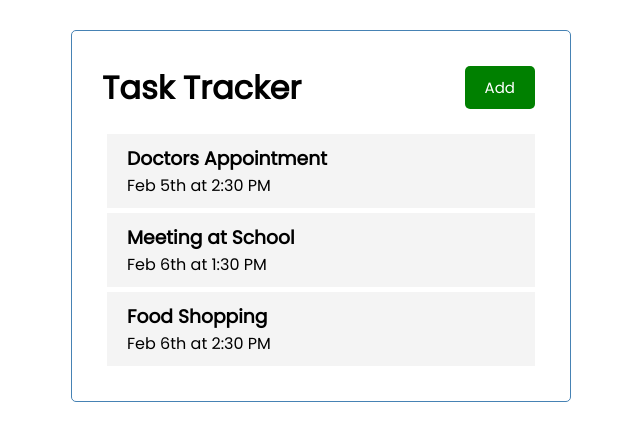
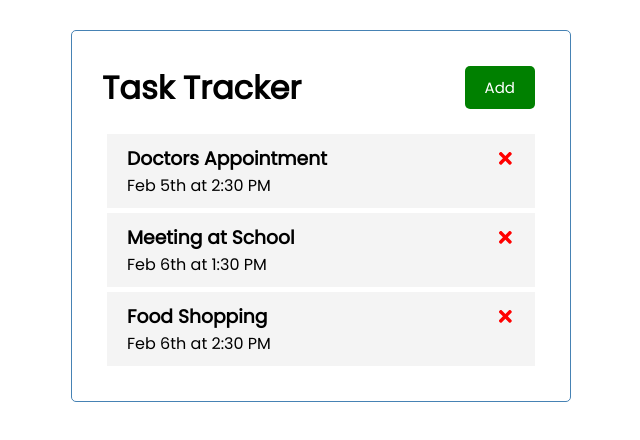
Before and after one commit to ADolbyB/react-tasks, a React (Create React App) app: page / in a window 1280 px wide. Shown: the top 440 px of the page, without its empty margins (319-959 px from the left). Built offline with nearby package versions, Linux system fonts and the light colour scheme.

Commit message:
Add Red X's To Tasks

```diff
--- a/package.json
+++ b/package.json
@@ -8,6 +8,7 @@
     "@testing-library/user-event": "^13.5.0",
     "react": "^18.2.0",
     "react-dom": "^18.2.0",
+    "react-icons": "^4.6.0",
     "react-scripts": "5.0.1",
     "web-vitals": "^2.1.4"
   },
--- a/src/components/Task.js
+++ b/src/components/Task.js
@@ -1,7 +1,9 @@
+import { FaTimes } from 'react-icons/fa'
+
 const Task = ({ task }) => {
   return (
     <div className='task'>
-        <h3>{task.text}</h3>
+        <h3>{task.text} <FaTimes style={{ color: 'red', cursor: 'ponter'}} /></h3>
         <p>{task.day}</p>
     </div>
   )
```
Also changed, not shown: 1 other file (tests, documents, lock files or other folders).
